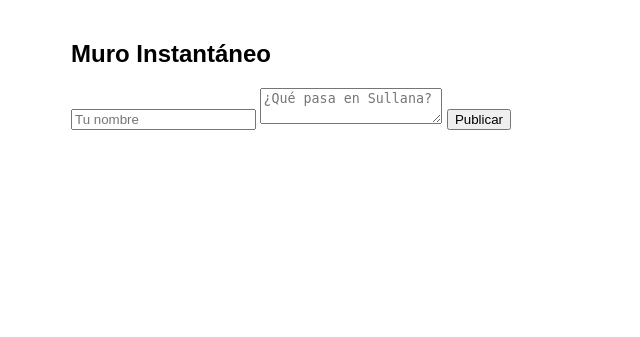
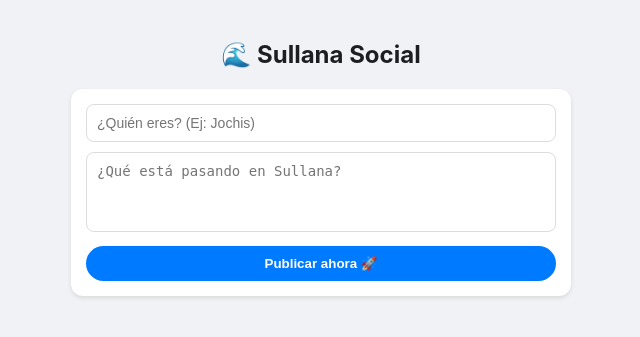
Before and after one commit to valentino16camacho-star/V-ctor-Social-V2, a Flask app: page / in a window 1280 px wide. Shown: the top 337 px of the page, without its empty margins (319-959 px from the left). Run offline with Flask 3, Linux system fonts and the light colour scheme; some libraries are stand-ins or nearby versions.

Commit message:
index.html

```diff
--- a/templates/index.html
+++ b/templates/index.html
@@ -1,23 +1,80 @@
 <!DOCTYPE html>
-<html>
+<html lang="es">
 <head>
+    <meta charset="UTF-8">
+    <meta name="viewport" content="width=device-width, initial-scale=1.0">
     <title>Sullana Social V2</title>
     <script src="https://cdn.socket.io/4.7.2/socket.io.min.js"></script>
     <style>
-        body { font-family: sans-serif; max-width: 500px; margin: auto; padding: 20px; }
-        .post { border-bottom: 1px solid #ccc; padding: 10px; margin-bottom: 10px; }
+        :root {
+            --primary: #007bff;
+            --bg: #f0f2f5;
+            --card: #ffffff;
+            --text: #1c1e21;
+        }
+        body {
+            font-family: -apple-system, BlinkMacSystemFont, "Segoe UI", Roboto, sans-serif;
+            background-color: var(--bg);
+            color: var(--text);
+            margin: 0; padding: 20px;
+            display: flex; flex-direction: column; align-items: center;
+        }
+        .container { width: 100%; max-width: 500px; }
+
+        /* Caja de publicación */
+        .publisher {
+            background: var(--card); padding: 15px; border-radius: 12px;
+            box-shadow: 0 2px 4px rgba(0,0,0,0.1); margin-bottom: 20px;
+        }
+        input, textarea {
+            width: 100%; border: 1px solid #ddd; border-radius: 8px;
+            padding: 10px; margin-bottom: 10px; box-sizing: border-box;
+            font-size: 14px; outline: none;
+        }
+        textarea { height: 80px; resize: none; }
+        button {
+            background: var(--primary); color: white; border: none;
+            padding: 10px 20px; border-radius: 20px; font-weight: bold;
+            cursor: pointer; width: 100%; transition: 0.3s;
+        }
+        button:hover { opacity: 0.9; transform: scale(0.98); }
+
+        /* El Muro */
+        .post {
+            background: var(--card); padding: 15px; border-radius: 12px;
+            box-shadow: 0 1px 2px rgba(0,0,0,0.1); margin-bottom: 15px;
+            animation: slideIn 0.3s ease-out;
+        }
+        .post b { color: var(--primary); font-size: 15px; }
+        .post p { margin: 8px 0; line-height: 1.4; }
+        .post small { color: #65676b; font-size: 12px; }
+
+        @keyframes slideIn {
+            from { opacity: 0; transform: translateY(-10px); }
+            to { opacity: 1; transform: translateY(0); }
+        }
     </style>
 </head>
 <body>
-    <h2>Muro Instantáneo</h2>
-    <input type="text" id="user" placeholder="Tu nombre">
-    <textarea id="msg" placeholder="¿Qué pasa en Sullana?"></textarea>
-    <button onclick="publicar()">Publicar</button>
 
-    <div id="muro">
-        {% for p in posts %}
-            <div class="post"><b>{{ p.usuario }}:</b> {{ p.contenido }} <small>({{ p.hora }})</small></div>
-        {% endfor %}
+    <div class="container">
+        <h2 style="text-align: center;">🌊 Sullana Social</h2>
+
+        <div class="publisher">
+            <input type="text" id="user" placeholder="¿Quién eres? (Ej: Jochis)">
+            <textarea id="msg" placeholder="¿Qué está pasando en Sullana?"></textarea>
+            <button onclick="publicar()">Publicar ahora 🚀</button>
+        </div>
+
+        <div id="muro">
+            {% for p in posts %}
+                <div class="post">
+                    <b>@{{ p.usuario }}</b>
+                    <p>{{ p.contenido }}</p>
+                    <small>{{ p.hora }}</small>
+                </div>
+            {% endfor %}
+        </div>
     </div>
 
     <script>
@@ -28,15 +85,21 @@
             var m = document.getElementById('msg').value;
             if(u && m) {
                 socket.emit('enviar_post', {usuario: u, contenido: m});
-                document.getElementById('msg').value = ''; // Limpiar cuadro
+                document.getElementById('msg').value = '';
+            } else {
+                alert("Escribe tu nombre y un mensaje, che.");
             }
         }
 
-        // Esta es la parte que hace que salga al instante
         socket.on('publicacion_instantanea', function(data) {
             var muro = document.getElementById('muro');
-            var nuevoHtml = '<div class="post"><b>' + data.usuario + ':</b> ' + data.contenido + ' <small>(' + data.hora + ')</small></div>';
-            muro.innerHTML = nuevoHtml + muro.innerHTML;
+            var nuevoHtml = `
+                <div class="post">
+                    <b>@${data.usuario}</b>
+                    <p>${data.contenido}</p>
+                    <small>${data.hora}</small>
+                </div>`;
+            muro.insertAdjacentHTML('afterbegin', nuevoHtml);
         });
     </script>
 </body>
```
